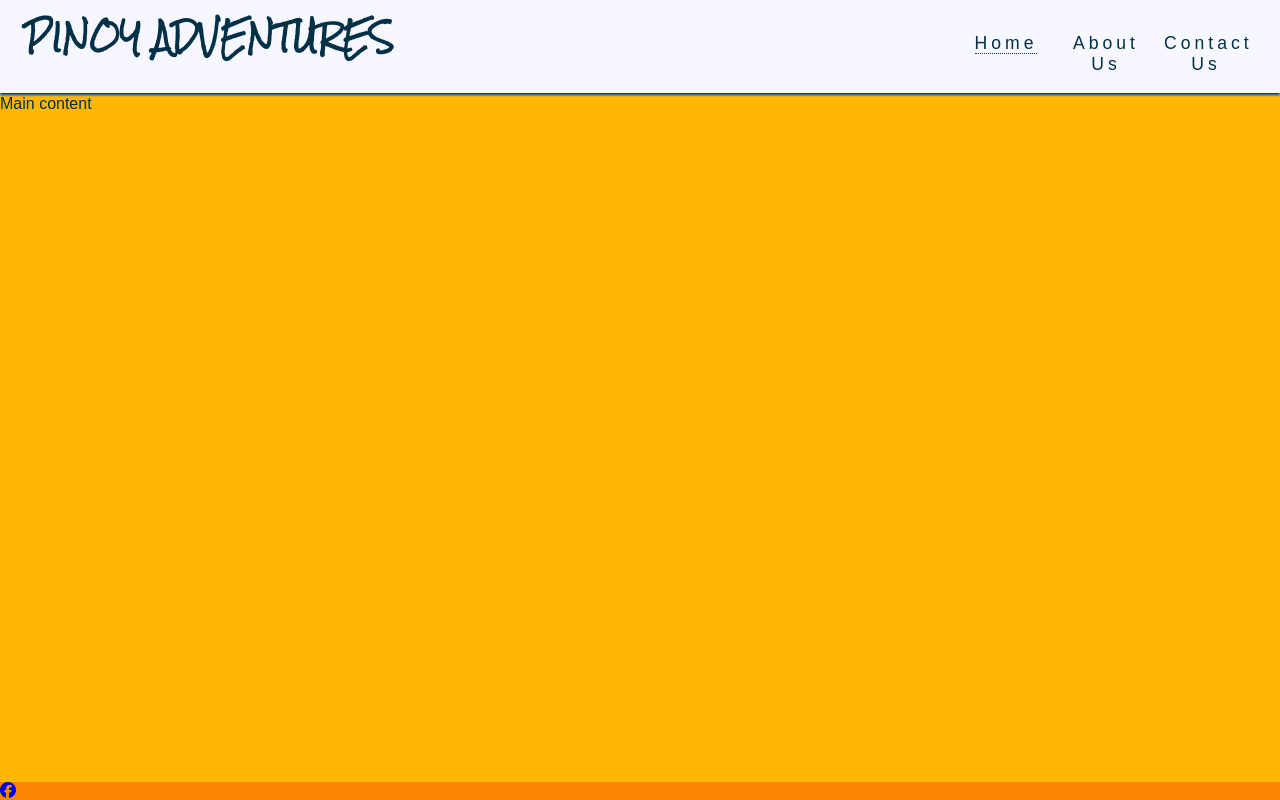
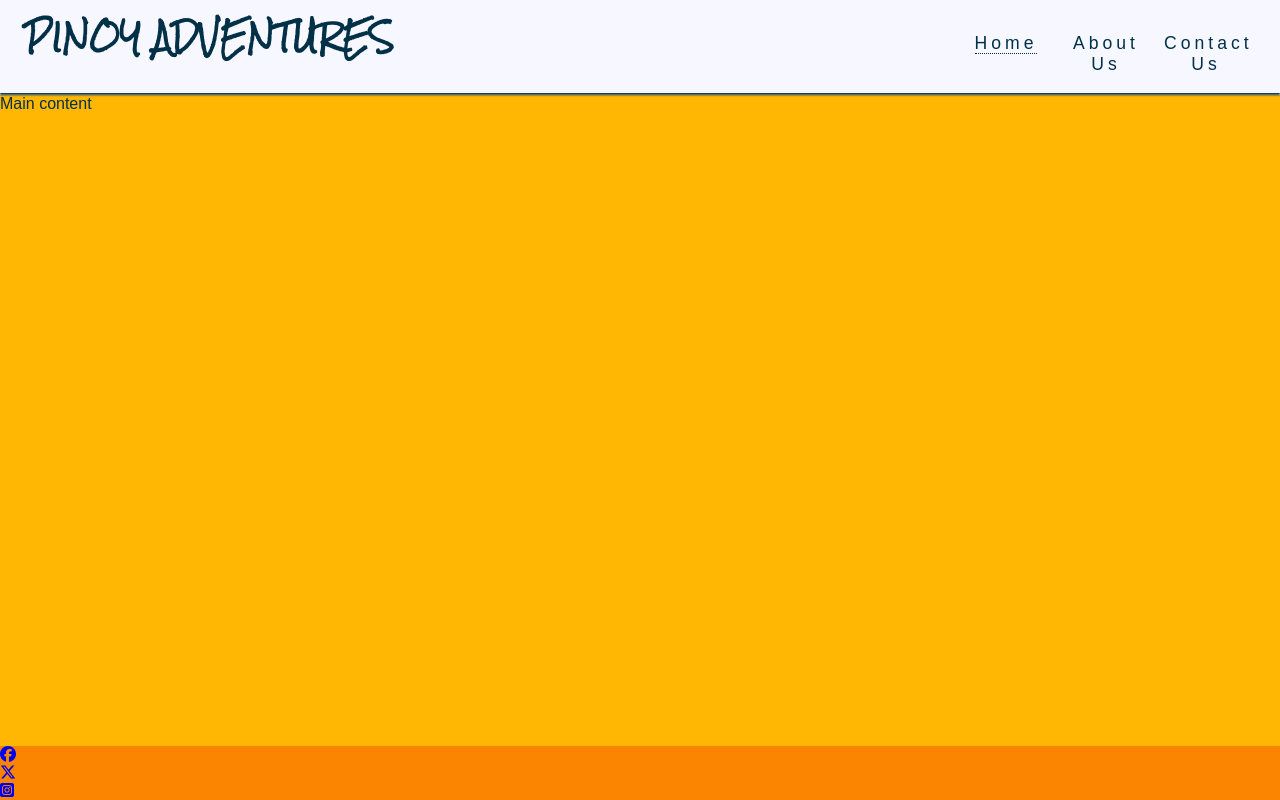
Before and after one commit to jaybielao/pinoy-adventures, a plain HTML site: page index.html in a window 1280 px wide. Drawn offline with Linux system fonts and the light colour scheme.

Commit message:
Finished links for footer

```diff
--- a/index.html
+++ b/index.html
@@ -25,7 +25,7 @@
         </a>
         <!-- Toggle -->
         <input type="checkbox" id="nav-toggle" name="nav-toggle">
-        <label for="nav-toggle" class="nav-toggle-label">X</label>
+        <label for="nav-toggle" class="nav-toggle-label"><i class="fa-regular fa-sun"></i></label>
         <nav>
             <ul id="menu">
                 <li><a href="" class="active">Home</a></li>
@@ -41,7 +41,18 @@
     <!-- Footer -->
     <footer>
         <ul>
-            <li><a href="https://www.facebook.com/" target="_blank" rel="noopener" aria-label="Visit our Facebook page (Opens in a new tab)"><i class="fa-brands fa-facebook"></i></a></li>
+            <!-- Socials -->
+            <li><a href="https://www.facebook.com/" target="_blank" rel="noopener"
+                    aria-label="Visit our Facebook page (Opens in a new tab)"><i class="fa-brands fa-facebook"></i></a>
+            </li>
+            <li><a href="https://www.twitter.com/" target="_blank" rel="noopener"
+                    aria-label="Visit our X page formerly Twitter (Opens in a new tab)"><i
+                        class="fa-brands fa-x-twitter"></i></a>
+            </li>
+            <li><a href="https://www.Instagram.com/" target="_blank" rel="noopener"
+                    aria-label="Visit our Instagram page (Opens in a new tab)"><i
+                        class="fa-brands fa-square-instagram"></i></a>
+            </li>
         </ul>
     </footer>
 
```
